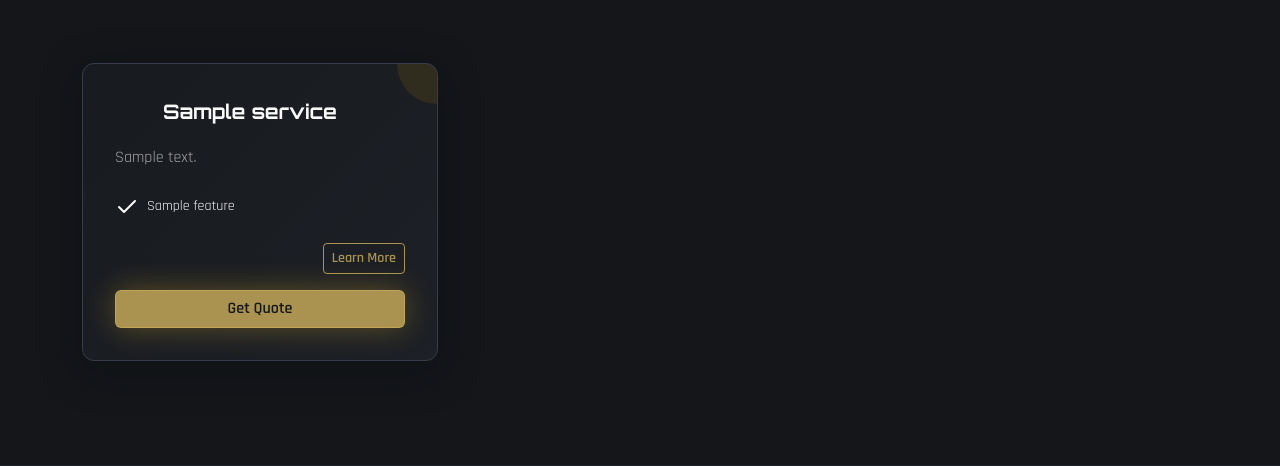
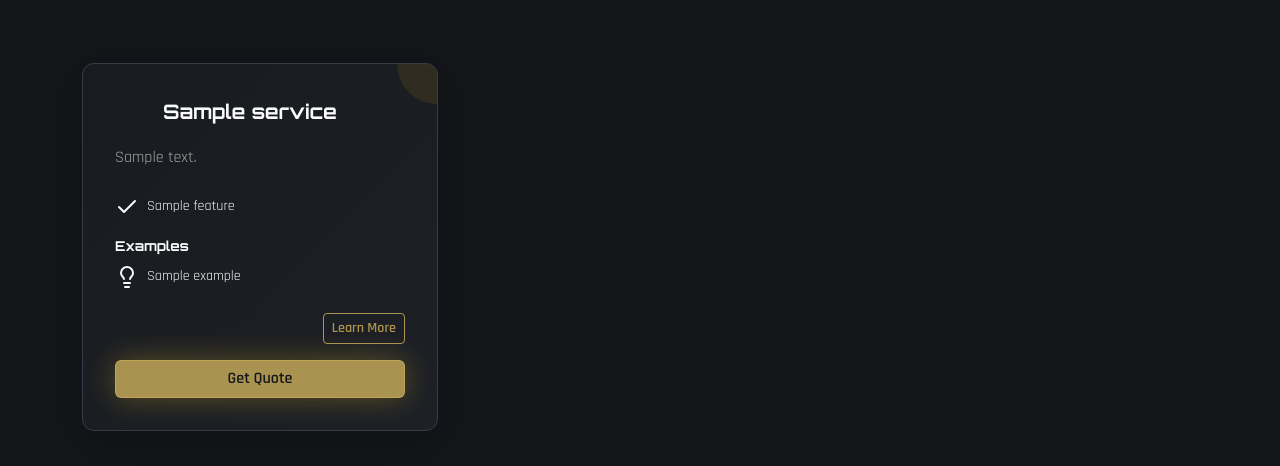
Before and after one commit to Yandisa/yg-engineering, a Django app: template website/templates/services.html in a window 1280 px wide. Shown: the part 897-1363 px from the top of the page. Run offline with Django 5.2, Linux system fonts and the light colour scheme; the template is opened without the code that fills it: most values are stand-ins (such as "Sample title", 1, 10 or a date in 2020).

Commit message:
Update services.html

```diff
--- a/website/templates/services.html
+++ b/website/templates/services.html
@@ -38,7 +38,7 @@
 
             <p class="service-description mb-4">{{ service.description }}</p>
 
-            <ul class="service-features mb-4">
+            <ul class="service-features mb-3">
               {% for feature in service.features %}
                 <li>
                   <i data-lucide="check" class="me-2"></i>
@@ -46,6 +46,20 @@
                 </li>
               {% endfor %}
             </ul>
+
+            {% if service.examples %}
+            <div class="mb-4">
+              <p class="capability-title mb-2" style="font-size: 0.85rem;">Examples</p>
+              <ul class="service-features">
+                {% for example in service.examples|slice:":3" %}
+                  <li>
+                    <i data-lucide="lightbulb" class="me-2"></i>
+                    {{ example }}
+                  </li>
+                {% endfor %}
+              </ul>
+            </div>
+            {% endif %}
 
             <div class="d-flex justify-content-end mb-3">
               <a href="{% url 'service_detail' slug %}" class="btn btn-outline-primary btn-sm">
```
